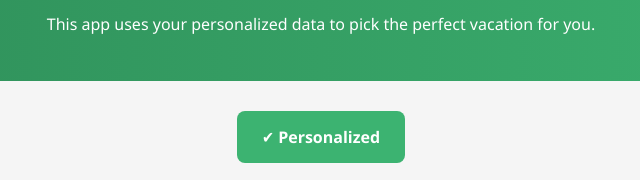
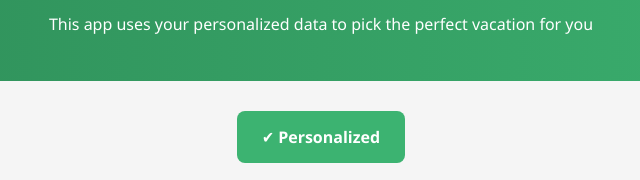
Before and after one commit to Vincent8bui/Vincentbuiwebsite, a plain HTML site: page vacationchooser.html in a window 1280 px wide. Shown: the part 215-395 px from the top of the page, 319-959 px from the left. Drawn offline with Linux system fonts and the light colour scheme.

Commit message:
Update vacationchooser.html

```diff
--- a/vacationchooser.html
+++ b/vacationchooser.html
@@ -17,7 +17,7 @@
 
   <header>
     <h1>Vacation Chooser App</h1>
-    <p>This app uses your personalized data to pick the perfect vacation for you.</p>
+    <p>This app uses your personalized data to pick the perfect vacation for you</p>
   </header>
 
   <section class="features">
```
